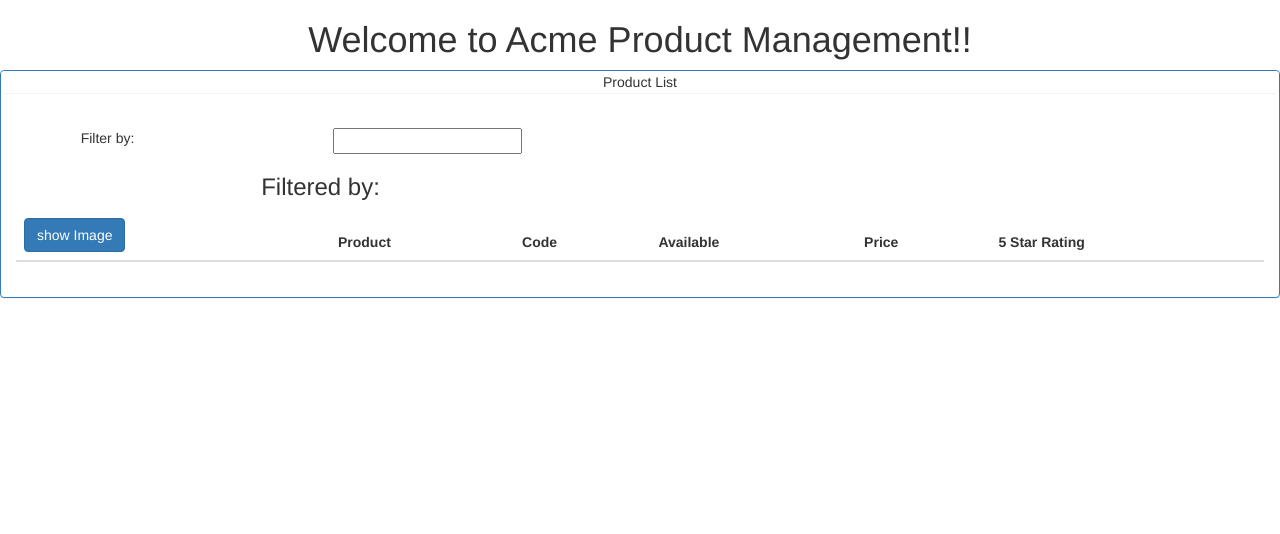
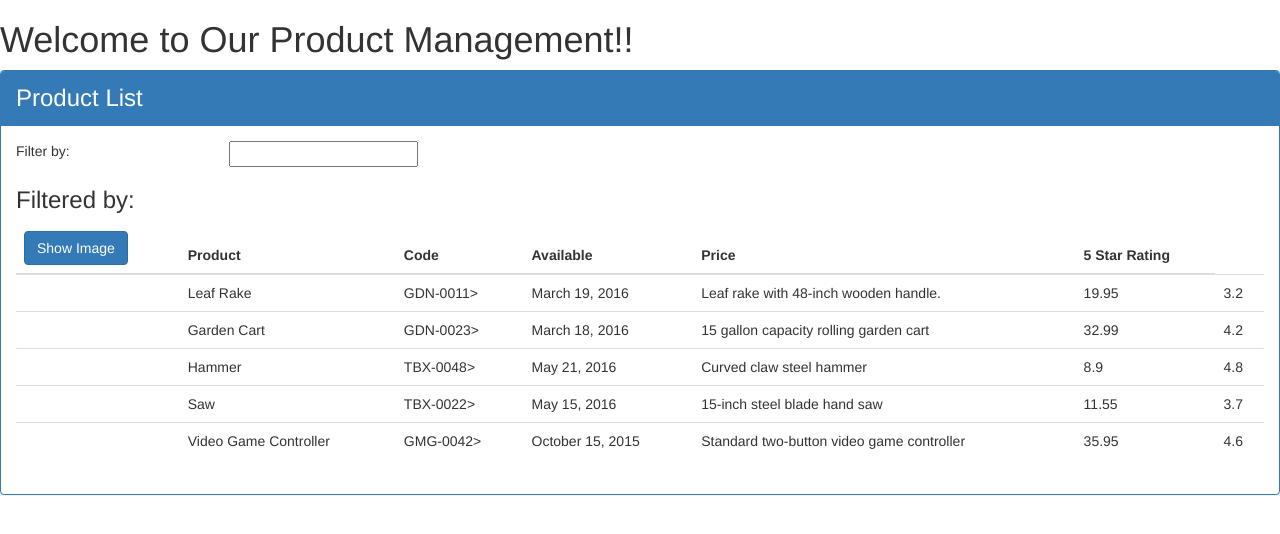
Before and after one commit to santoshkarki/ProductManagementSystem, an Angular app: page / in a window 1280 px wide. Shown: the top 534 px of the page. Built offline with nearby package versions, Linux system fonts and the light colour scheme.

Commit message:
data binding added: Interpolation+property binding +event

```diff
--- a/src/app/app.component.html
+++ b/src/app/app.component.html
@@ -1,5 +1,5 @@
 <!--The whole content below can be removed with the new code.-->
-<div style="text-align:center">
+<div >
   <h1>
     Welcome to {{pageTitle}}!!
   </h1>
--- a/src/app/app.component.ts
+++ b/src/app/app.component.ts
@@ -6,5 +6,5 @@
   styleUrls: ['./app.component.css']
 })
 export class AppComponent {
-  pageTitle : String = 'Acme Product Management';
+  pageTitle : String = 'Our Product Management';
 }
--- a/src/app/product-list/product-list.component.html
+++ b/src/app/product-list/product-list.component.html
@@ -1,6 +1,6 @@
 <div class="panel panel-primary">
-      <div class='panel heading'>
-          Product List
+      <div class='panel-heading'>
+         {{pageTitle}}
       </div>
 
       <div class='panel-body'>
@@ -18,12 +18,14 @@
         </div>
 
   <div class='table-responsive'>
-      <table class='table'>
+      <table class='table'
+            *ngIf='products && products.length'>
           <thead>
               <tr>
                   <th>
-                      <button class='btn btn-primary'>
-                          show Image
+                      <button class='btn btn-primary'
+                            (click) = 'toggleImage()'>
+                          {{showImage ? 'Hide' : 'Show'}} Image
                       </button>
                   </th>
                   <th>Product</th>
@@ -34,7 +36,21 @@
               </tr>
           </thead>
           <tbody>
-
+                <tr *ngFor = 'let product of products'>
+                    <td>
+                        <img *ngIf='showImage'
+                             [src]='product.imageUrl'
+                             [title]='product.productName'
+                             [style.width.px]='imageWidth'
+                             [style.margin.px]='imageMargin'>
+                    </td>
+                    <td>{{product.productName}}</td>
+                    <td>{{product.productCode}}></td>
+                    <td>{{product.releaseDate}}</td>
+                    <td>{{product.description}}</td>
+                    <td>{{product.price}}</td>
+                    <td>{{product.starRating}}</td>
+                </tr>
           </tbody>
         </table>
         </div>
--- a/src/app/product-list/product-list.component.ts
+++ b/src/app/product-list/product-list.component.ts
@@ -6,11 +6,71 @@
   styleUrls: ['./product-list.component.css']
 })
 export class ProductListComponent implements OnInit {
+  pageTitle: String = 'Product List';
+  imageWidth : number = 50;
+  imageMargin : number = 2;
+  showImage : boolean =false;
+  products: any[] = [
+    {
+      "productId": 1,
+      "productName": "Leaf Rake",
+      "productCode": "GDN-0011",
+      "releaseDate": "March 19, 2016",
+      "description": "Leaf rake with 48-inch wooden handle.",
+      "price": 19.95,
+      "starRating": 3.2,
+      "imageUrl": "http://openclipart.org/image/300px/svg_to_png/26215/Anonymous_Leaf_Rake.png"
+  },
+  {
+      "productId": 2,
+      "productName": "Garden Cart",
+      "productCode": "GDN-0023",
+      "releaseDate": "March 18, 2016",
+      "description": "15 gallon capacity rolling garden cart",
+      "price": 32.99,
+      "starRating": 4.2,
+      "imageUrl": "http://openclipart.org/image/300px/svg_to_png/58471/garden_cart.png"
+  },
+  {
+      "productId": 5,
+      "productName": "Hammer",
+      "productCode": "TBX-0048",
+      "releaseDate": "May 21, 2016",
+      "description": "Curved claw steel hammer",
+      "price": 8.9,
+      "starRating": 4.8,
+      "imageUrl": "http://openclipart.org/image/300px/svg_to_png/73/rejon_Hammer.png"
+  },
+  {
+      "productId": 8,
+      "productName": "Saw",
+      "productCode": "TBX-0022",
+      "releaseDate": "May 15, 2016",
+      "description": "15-inch steel blade hand saw",
+      "price": 11.55,
+      "starRating": 3.7,
+      "imageUrl": "http://openclipart.org/image/300px/svg_to_png/27070/egore911_saw.png"
+  },
+  {
+      "productId": 10,
+      "productName": "Video Game Controller",
+      "productCode": "GMG-0042",
+      "releaseDate": "October 15, 2015",
+      "description": "Standard two-button video game controller",
+      "price": 35.95,
+      "starRating": 4.6,
+      "imageUrl": "http://openclipart.org/image/300px/svg_to_png/120337/xbox-controller_01.png"
+  }
+  ]
+
 
   constructor() { }
 
   ngOnInit() {
   }
 
-  pageTitle: String = 'Product List';
+  toggleImage():void{
+    this.showImage = !this.showImage;
+  }
+
 }
```
